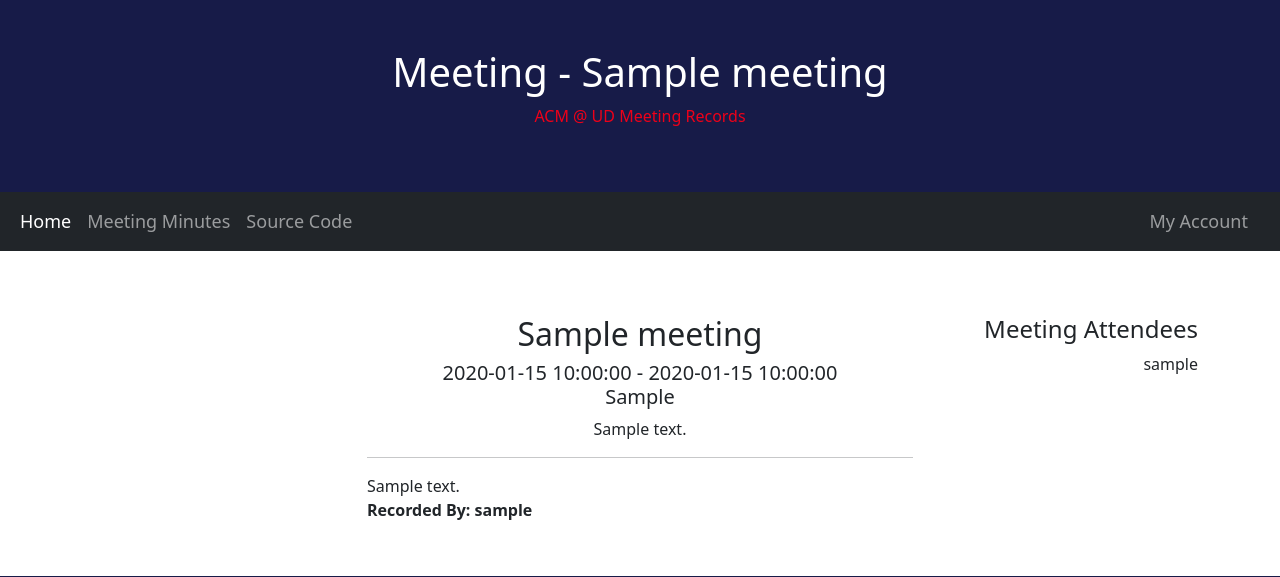
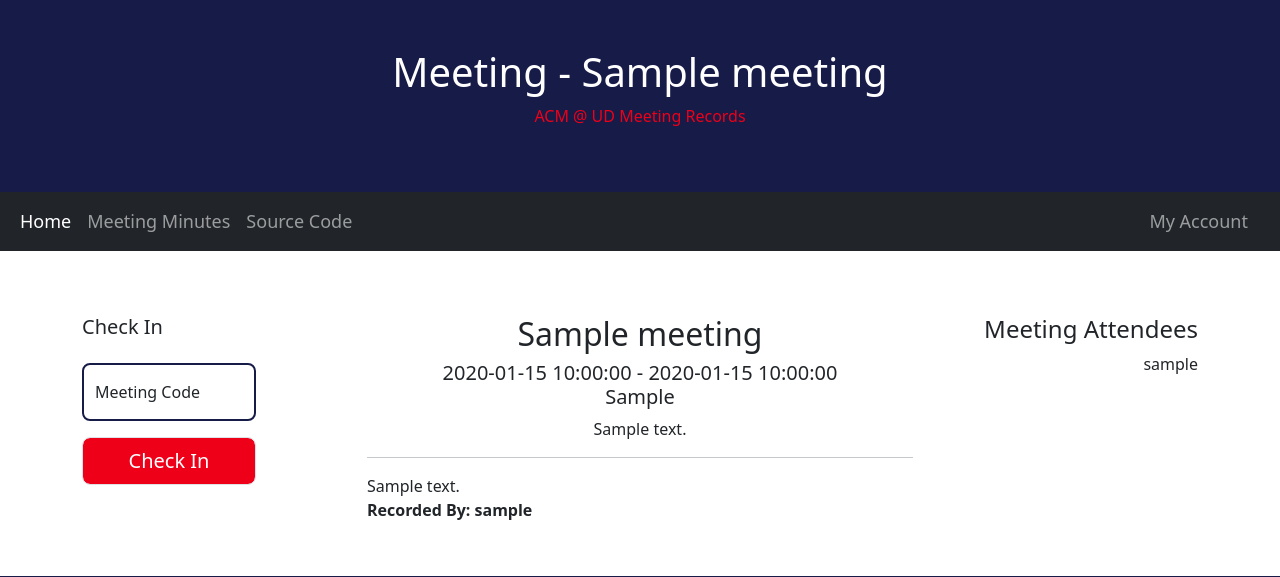
Before and after one commit to acm-udayton/ACM-Meeting-Records, a Flask app: page /event/1 in a window 1280 px wide. Shown: the top 577 px of the page. Run offline with Flask 3, Linux system fonts and the light colour scheme; a user stored in the database is signed in; tables that the repository leaves empty hold one stand-in row (values such as "Sample post").

Commit message:
Update and bugfix event templates

```diff
--- a/flask/templates/event.html
+++ b/flask/templates/event.html
@@ -4,25 +4,13 @@
   <div class="flex-grow-1 container mt-5">
     <div class="row">
       <aside class="col-lg-3">
-        {% if featured_meeting %}
-          {% if featured_meeting.state == "not started" %}
-            <h2>Upcoming Meeting</h2>
-          {% elif featured_meeting.state == "active" %}
-            <h2>Active Meeting</h2>
-          {% else %}
-            <h2>Featured Meeting</h2>
-          {% endif %}
-
-          <h5>{{ featured_meeting.title }}</h5>
-          <div class="fakeimg">{{ featured_meeting.host }}</div>
-          <p>{{ featured_meeting.description }}</p>
-
-          {% if featured_meeting.state == "active" and current_user.is_authenticated %}
+        {% if meeting.state == "active" and current_user.is_authenticated %}
+        <h5>Check In</h5>
         {% block header_styles %}
             <link href="{{ url_for('static', filename='css/forms.css') }}" rel="stylesheet">
         {% endblock %}
         <section id="form" class="d-flex">
-              <form action="/event/check-in/{{ featured_meeting.id }}" method="POST" class="col-6">
+            <form action="/event/check-in/{{ meeting.id }}" method="POST" class="col-8">
                 <div class="form-floating mb-3 mt-3">
                 <input type="text" class="form-control form-control-lg" placeholder="Meeting Code" name="meeting_code" id="meeting_code" autocomplete="off">
                 <label for="meeting_code">Meeting Code</label>
@@ -31,14 +19,13 @@
             </form>
         </section>
         {% endif %}
-        {% endif %}
         <hr class="d-sm-none">
 
       </aside>
       <main class="col-lg-6">
         <section id="meeting-data" class="text-center">
             <h2>{{ meeting.title }}</h2>
-            <h5>{{ meeting.event_start}} - {{ meeting.event_end }}<br/>{{ meeting.host }}</h5>
+            <h5>{{ meeting.event_start|default("Start Time Unavailable", true) }} - {{ meeting.event_end|default("End Time Unavailable", true) }}<br/>{{ meeting.host }}</h5>
             <p>{{ meeting.description }}</p>
             <hr>
         </section>
--- a/flask/templates/events.html
+++ b/flask/templates/events.html
@@ -12,7 +12,7 @@
             <br/>
             <article>
               <h3 class="h5">{{ meeting.title }}</h3>
-              <div class="fakeimg">{{ meeting.event_start }} - {{ meeting.event_end }}</div>
+              <div class="fakeimg">{{ meeting.event_start|default("Start Time Unavailable", true) }} - {{ meeting.event_end|default("End Time Unavailable", true) }}</div>
               <p>{{ meeting.description }}</p>
               <a href="/event/{{ meeting.id }}"><button role="button" class="btn btn-primary">Meeting Details ></button></a>
             </article>
```
Lines whose indentation alone changed are shown as unchanged.
